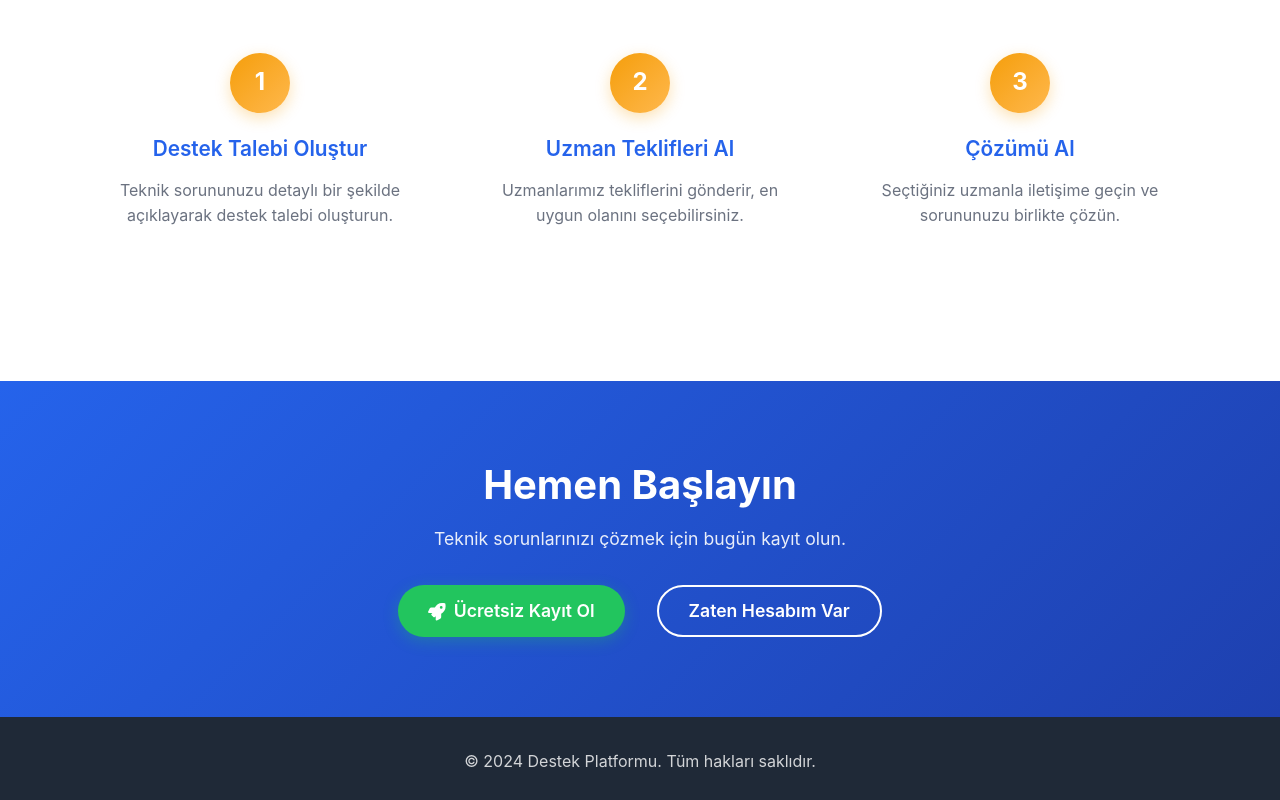
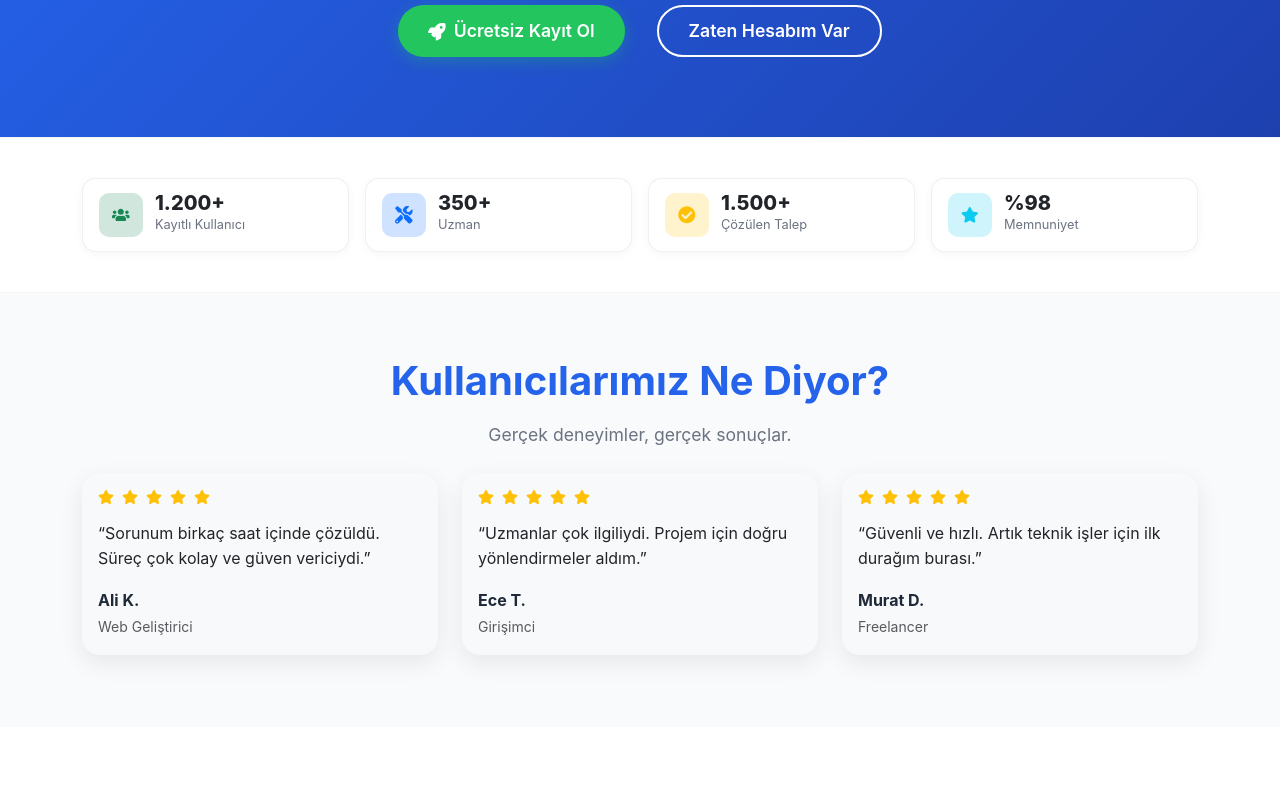
Before and after one commit to bunyaminyusufoglu/destek-platformu, a React (Create React App) app in the folder frontend/: page / in a window 1280 px wide. Shown: the part 1740-2540 px from the top of the page. Built offline with nearby package versions, Linux system fonts and the light colour scheme; no server answers.

Commit message:
Header ve oturum akışında düzenlemeler yapıldı ve anasayfaya istatistik kartları, kullanıcı yorumları ve SSS bölümü eklendi.

```diff
--- a/frontend/src/App.js
+++ b/frontend/src/App.js
@@ -37,7 +37,7 @@ const PublicRoute = ({ children }) => {
     return <div className="loading">Yükleniyor...</div>;
   }
 
-  return !isAuthenticated ? children : <Navigate to="/login" />;
+  return !isAuthenticated ? children : <Navigate to="/dashboard" replace />;
 };
 
 function App() {
--- a/frontend/src/components/HomePage.js
+++ b/frontend/src/components/HomePage.js
@@ -1,7 +1,7 @@
 import React from 'react';
 import { Link } from 'react-router-dom';
-import { Container, Row, Col, Button, Card } from 'react-bootstrap';
-import { FaUsers, FaHandsHelping, FaShieldAlt, FaRocket } from 'react-icons/fa';
+import { Container, Row, Col, Card, Accordion } from 'react-bootstrap';
+import { FaUsers, FaHandsHelping, FaShieldAlt, FaRocket, FaStar, FaTools, FaCheckCircle } from 'react-icons/fa';
 
 const HomePage = () => {
   return (
@@ -106,6 +106,137 @@ const HomePage = () => {
         </Container>
       </section>
 
+      {/* CTA Section */}
+      <section className="cta-section">
+        <Container>
+          <Row className="text-center">
+            <Col md={8} className="mx-auto">
+              <h2 className="cta-title">Hemen Başlayın</h2>
+              <p className="cta-subtitle">
+                Teknik sorunlarınızı çözmek için bugün kayıt olun.
+              </p>
+              <div className="cta-buttons">
+                <Link to="/register" className="cta-btn-primary">
+                  <FaRocket className="me-2" />
+                  Ücretsiz Kayıt Ol
+                </Link>
+                <Link to="/login" className="cta-btn-secondary">
+                  Zaten Hesabım Var
+                </Link>
+              </div>
+            </Col>
+          </Row>
+        </Container>
+      </section>
+
+      {/* Stats Section */}
+      <section className="home-stats-section">
+        <Container>
+          <Row className="g-3">
+            <Col xs={6} md={3}>
+              <div className="home-stats-card">
+                <div className="home-stats-icon bg-success-subtle text-success">
+                  <FaUsers />
+                </div>
+                <div>
+                  <div className="home-stats-value">1.200+</div>
+                  <div className="home-stats-label">Kayıtlı Kullanıcı</div>
+                </div>
+              </div>
+            </Col>
+            <Col xs={6} md={3}>
+              <div className="home-stats-card">
+                <div className="home-stats-icon bg-primary-subtle text-primary">
+                  <FaTools />
+                </div>
+                <div>
+                  <div className="home-stats-value">350+</div>
+                  <div className="home-stats-label">Uzman</div>
+                </div>
+              </div>
+            </Col>
+            <Col xs={6} md={3}>
+              <div className="home-stats-card">
+                <div className="home-stats-icon bg-warning-subtle text-warning">
+                  <FaCheckCircle />
+                </div>
+                <div>
+                  <div className="home-stats-value">1.500+</div>
+                  <div className="home-stats-label">Çözülen Talep</div>
+                </div>
+              </div>
+            </Col>
+            <Col xs={6} md={3}>
+              <div className="home-stats-card">
+                <div className="home-stats-icon bg-info-subtle text-info">
+                  <FaStar />
+                </div>
+                <div>
+                  <div className="home-stats-value">%98</div>
+                  <div className="home-stats-label">Memnuniyet</div>
+                </div>
+              </div>
+            </Col>
+          </Row>
+        </Container>
+      </section>
+
+      {/* Testimonials Section */}
+      <section className="testimonials-section">
+        <Container>
+          <Row className="text-center mb-4">
+            <Col>
+              <h2 className="section-title">Kullanıcılarımız Ne Diyor?</h2>
+              <p className="section-subtitle">Gerçek deneyimler, gerçek sonuçlar.</p>
+            </Col>
+          </Row>
+          <Row>
+            <Col md={4} className="mb-4">
+              <Card className="testimonial-card h-100">
+                <Card.Body>
+                  <div className="d-flex align-items-center mb-3 gap-2 text-warning">
+                    <FaStar /><FaStar /><FaStar /><FaStar /><FaStar />
+                  </div>
+                  <Card.Text>
+                    “Sorunum birkaç saat içinde çözüldü. Süreç çok kolay ve güven vericiydi.”
+                  </Card.Text>
+                  <div className="testimonial-user">Ali K.</div>
+                  <small className="text-muted">Web Geliştirici</small>
+                </Card.Body>
+              </Card>
+            </Col>
+            <Col md={4} className="mb-4">
+              <Card className="testimonial-card h-100">
+                <Card.Body>
+                  <div className="d-flex align-items-center mb-3 gap-2 text-warning">
+                    <FaStar /><FaStar /><FaStar /><FaStar /><FaStar />
+                  </div>
+                  <Card.Text>
+                    “Uzmanlar çok ilgiliydi. Projem için doğru yönlendirmeler aldım.”
+                  </Card.Text>
+                  <div className="testimonial-user">Ece T.</div>
+                  <small className="text-muted">Girişimci</small>
+                </Card.Body>
+              </Card>
+            </Col>
+            <Col md={4} className="mb-4">
+              <Card className="testimonial-card h-100">
+                <Card.Body>
+                  <div className="d-flex align-items-center mb-3 gap-2 text-warning">
+                    <FaStar /><FaStar /><FaStar /><FaStar /><FaStar />
+                  </div>
+                  <Card.Text>
+                    “Güvenli ve hızlı. Artık teknik işler için ilk durağım burası.”
+                  </Card.Text>
+                  <div className="testimonial-user">Murat D.</div>
+                  <small className="text-muted">Freelancer</small>
+                </Card.Body>
+              </Card>
+            </Col>
+          </Row>
+        </Container>
+      </section>
+
       {/* How It Works Section */}
       <section className="steps-section">
         <Container>
@@ -147,24 +278,37 @@ const HomePage = () => {
         </Container>
       </section>
 
-      {/* CTA Section */}
-      <section className="cta-section">
+      {/* FAQ Section */}
+      <section className="faq-section">
         <Container>
-          <Row className="text-center">
-            <Col md={8} className="mx-auto">
-              <h2 className="cta-title">Hemen Başlayın</h2>
-              <p className="cta-subtitle">
-                Teknik sorunlarınızı çözmek için bugün kayıt olun.
-              </p>
-              <div className="cta-buttons">
-                <Link to="/register" className="cta-btn-primary">
-                  <FaRocket className="me-2" />
-                  Ücretsiz Kayıt Ol
-                </Link>
-                <Link to="/login" className="cta-btn-secondary">
-                  Zaten Hesabım Var
-                </Link>
-              </div>
+          <Row className="text-center mb-4">
+            <Col>
+              <h2 className="section-title">Sık Sorulan Sorular</h2>
+              <p className="section-subtitle">Kısa cevaplarla aklınızdaki sorular.</p>
+            </Col>
+          </Row>
+          <Row className="justify-content-center">
+            <Col lg={12}>
+              <Accordion defaultActiveKey="0" flush>
+                <Accordion.Item eventKey="0">
+                  <Accordion.Header>Nasıl destek talebi oluştururum?</Accordion.Header>
+                  <Accordion.Body>
+                    Kayıt olup giriş yaptıktan sonra menüden “Yeni Destek Talebi Oluştur” bölümüne giderek birkaç adımda talebinizi iletebilirsiniz.
+                  </Accordion.Body>
+                </Accordion.Item>
+                <Accordion.Item eventKey="1">
+                  <Accordion.Header>Uzmanlar nasıl seçiliyor?</Accordion.Header>
+                  <Accordion.Body>
+                    Uzmanlarımız başvurularını gönderir. Profil, değerlendirme ve teklif içeriğine göre istediğiniz uzmanı seçebilirsiniz.
+                  </Accordion.Body>
+                </Accordion.Item>
+                <Accordion.Item eventKey="2">
+                  <Accordion.Header>Güvenlik ve gizlilik nasıl sağlanıyor?</Accordion.Header>
+                  <Accordion.Body>
+                    Tüm iletişim ve veriler güvenli altyapı üzerinde saklanır, kişisel bilgileriniz gizli tutulur.
+                  </Accordion.Body>
+                </Accordion.Item>
+              </Accordion>
             </Col>
           </Row>
         </Container>
--- a/frontend/src/components/shared/Header.js
+++ b/frontend/src/components/shared/Header.js
@@ -1,19 +1,24 @@
 import React from 'react';
-import { Link, useLocation } from 'react-router-dom';
+import { Link, useLocation, useNavigate } from 'react-router-dom';
 import { Container, Navbar, Nav, Button } from 'react-bootstrap';
 import { useAuth } from '../../contexts/AuthContext';
 
 const Header = () => {
-  const { isAuthenticated } = useAuth();
+  const { isAuthenticated, logout } = useAuth();
   const location = useLocation();
+  const navigate = useNavigate();
 
-  // Admin sayfalarında header gösterme
-  if (location.pathname.startsWith('/admin')) {
+  const isAdminRoute = location.pathname.startsWith('/admin');
+  const isDashboardRoute = location.pathname.startsWith('/dashboard');
+  const isHomeRoute = location.pathname === '/';
+
+  // Admin sayfalarında ve dashboard'ta header gösterme
+  if (isAdminRoute || isDashboardRoute) {
     return null;
   }
 
-  // Giriş yapmış kullanıcılar için header gösterme
-  if (isAuthenticated) {
+  // Giriş yapmış kullanıcılar için yalnızca ana sayfada header göster
+  if (isAuthenticated && !isHomeRoute) {
     return null;
   }
 
@@ -33,6 +38,27 @@ const Header = () => {
         <Navbar.Toggle aria-controls="basic-navbar-nav" />
         <Navbar.Collapse id="basic-navbar-nav">
           <Nav className="ms-auto">
+            {isAuthenticated ? (
+              <>
+                <Nav.Link as={Link} to="/dashboard" className="nav-link-custom">
+                  <Button size="sm" className="login-btn">
+                    Panel
+                  </Button>
+                </Nav.Link>
+                <Nav.Link
+                  onClick={() => {
+                    logout();
+                    navigate('/');
+                  }}
+                  className="nav-link-custom"
+                >
+                  <Button size="sm" variant="outline-danger">
+                    Çıkış Yap
+                  </Button>
+                </Nav.Link>
+              </>
+            ) : (
+              <>
                 <Nav.Link as={Link} to="/login" className="nav-link-custom">
                   <Button size="sm" className="login-btn">
                     Giriş Yap
@@ -43,6 +69,8 @@ const Header = () => {
                     Kayıt Ol
                   </Button>
                 </Nav.Link>
+              </>
+            )}
           </Nav>
         </Navbar.Collapse>
       </Container>
--- a/frontend/src/index.css
+++ b/frontend/src/index.css
@@ -1234,6 +1234,72 @@ a.hero-btn-secondary:active {
   background: white;
 }
 
+/* Home Stats */
+.home-stats-section {
+  background: white;
+  padding: 2.5rem 0;
+  border-top: 1px solid rgba(0,0,0,0.04);
+  border-bottom: 1px solid rgba(0,0,0,0.04);
+}
+
+.home-stats-card {
+  display: flex;
+  align-items: center;
+  gap: 12px;
+  background: #ffffff;
+  border: 1px solid rgba(0,0,0,0.06);
+  border-radius: 14px;
+  padding: 14px 16px;
+  box-shadow: 0 2px 10px rgba(0,0,0,0.04);
+}
+
+.home-stats-icon {
+  width: 44px;
+  height: 44px;
+  border-radius: 10px;
+  display: flex;
+  align-items: center;
+  justify-content: center;
+  font-size: 1.1rem;
+  background: #f1f5f9;
+  color: var(--color-primary);
+}
+
+.home-stats-value {
+  font-weight: 800;
+  font-size: 1.25rem;
+  line-height: 1;
+}
+
+.home-stats-label {
+  font-size: 0.8rem;
+  color: #6b7280;
+  margin-top: 2px;
+}
+
+/* Testimonials */
+.testimonials-section {
+  padding: 4rem 0 3rem;
+  background: #f8fafc;
+}
+
+.testimonial-card {
+  border: none !important;
+  border-radius: 18px !important;
+  box-shadow: 0 8px 24px rgba(0,0,0,0.08) !important;
+}
+
+.testimonial-user {
+  font-weight: 700;
+  color: #1f2937;
+}
+
+/* FAQ */
+.faq-section {
+  padding: 4rem 0;
+  background: #ffffff;
+}
+
 .step-card {
   text-align: center;
   padding: 2rem;
```
Lines whose indentation alone changed are shown as unchanged.
